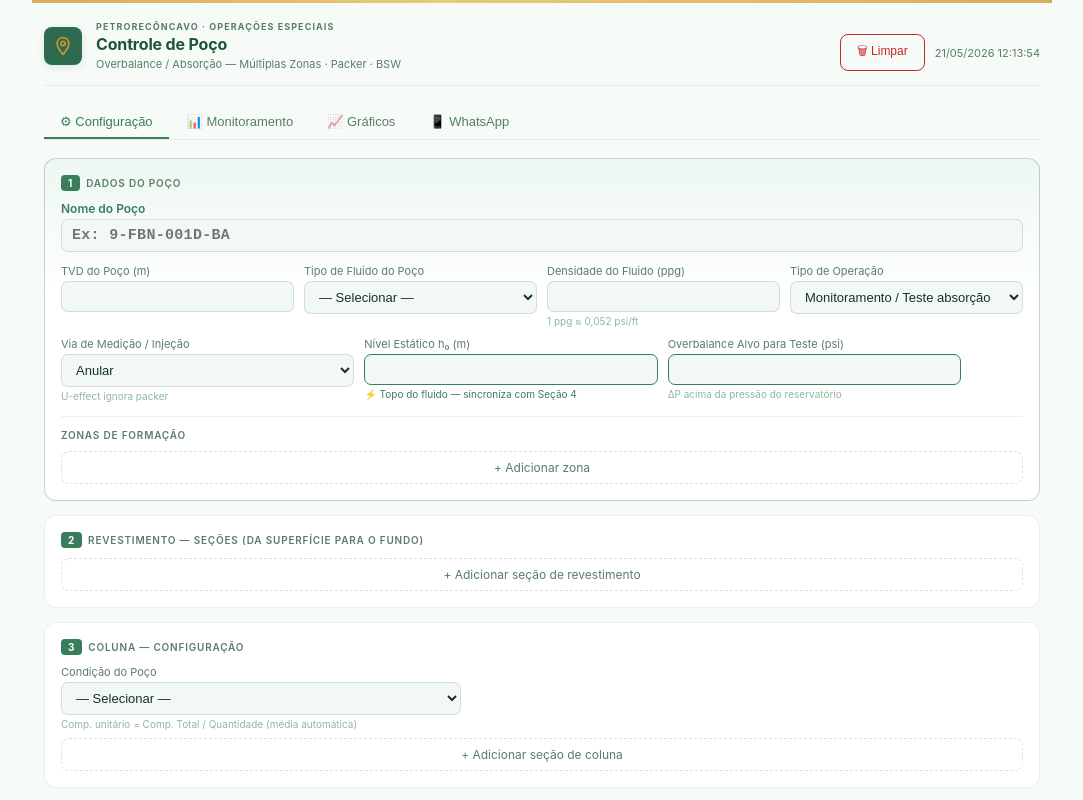
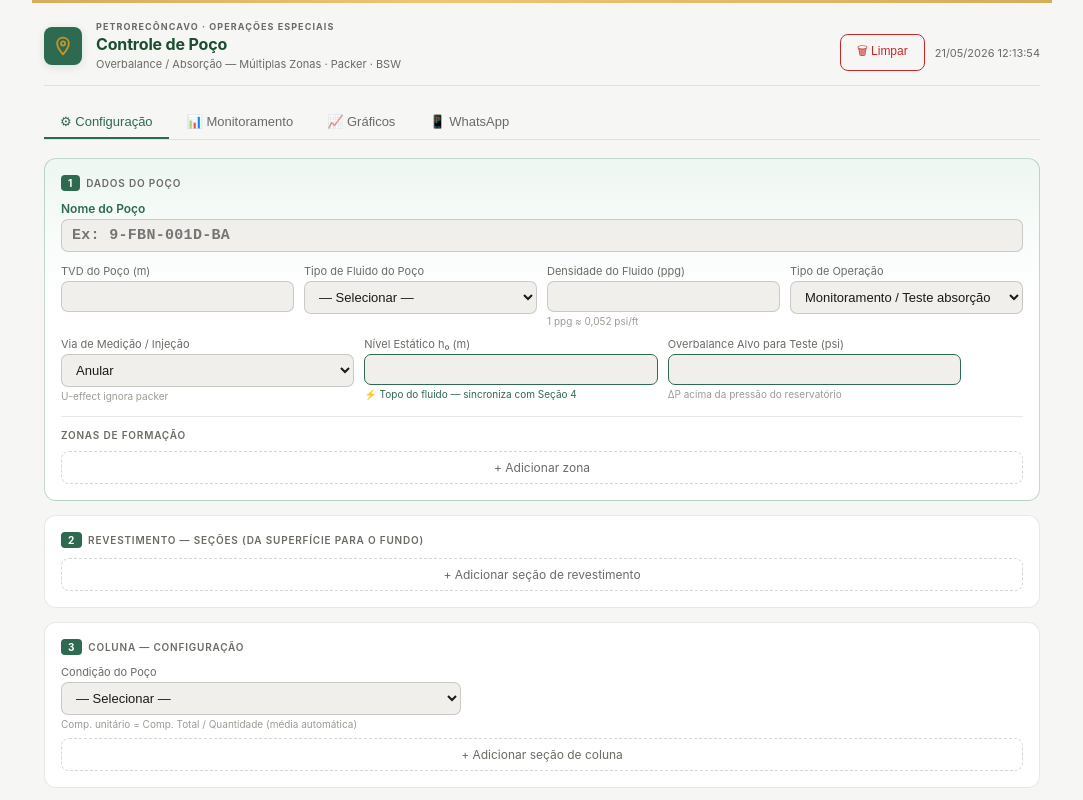
Before and after one commit to rodrigoeng13/wellcontrol, a plain HTML site: page index.html in a window 1280 px wide. Shown: the top 800 px of the page, without its empty margins (98-1181 px from the left). Drawn offline with nearby package versions, Linux system fonts and the light colour scheme.

Commit message:
Update CSS variables for theme adjustments

```diff
--- a/index.html
+++ b/index.html
@@ -12,12 +12,12 @@
 <style>
   :root {
     /* PetroRecôncavo — paleta verde */
-    --bg:#F7FBF8;--card:#ffffff;--card2:#F2F9F5;--border:rgba(27,77,46,.08);--border2:rgba(27,77,46,.15);
-    --text:#1A3025;--muted:#5A7D6A;--hint:#8FB89E;
-    --amber:#3A7D5C;--amber-bg:#EDF7F2;--amber-text:#1E5436;
+    --bg:#F6F6F4;--card:#ffffff;--card2:#F0EFEB;--border:rgba(0,0,0,.09);--border2:rgba(0,0,0,.16);
+    --text:#1a1a18;--muted:#6b6b65;--hint:#9c9c95;
+    --amber:#2D6A4F;--amber-bg:#EEF7F2;--amber-text:#1B4D2E;
     --green:#388E3C;--green-bg:#E8F5E9;--green-text:#1B5E20;
     --red:#C62828;--red-bg:#FFEBEE;--red-text:#7F0000;
-    --blue:#1565C0;--warn-bg:#FFF8E1;--warn-text:#7B5800;
+    --blue:#1565C0;--warn-bg:#faeeda;--warn-text:#633806;
     --gold:#C8952A;--gold-bg:#FDF4E3;
   }
   @media(prefers-color-scheme:dark){
```
